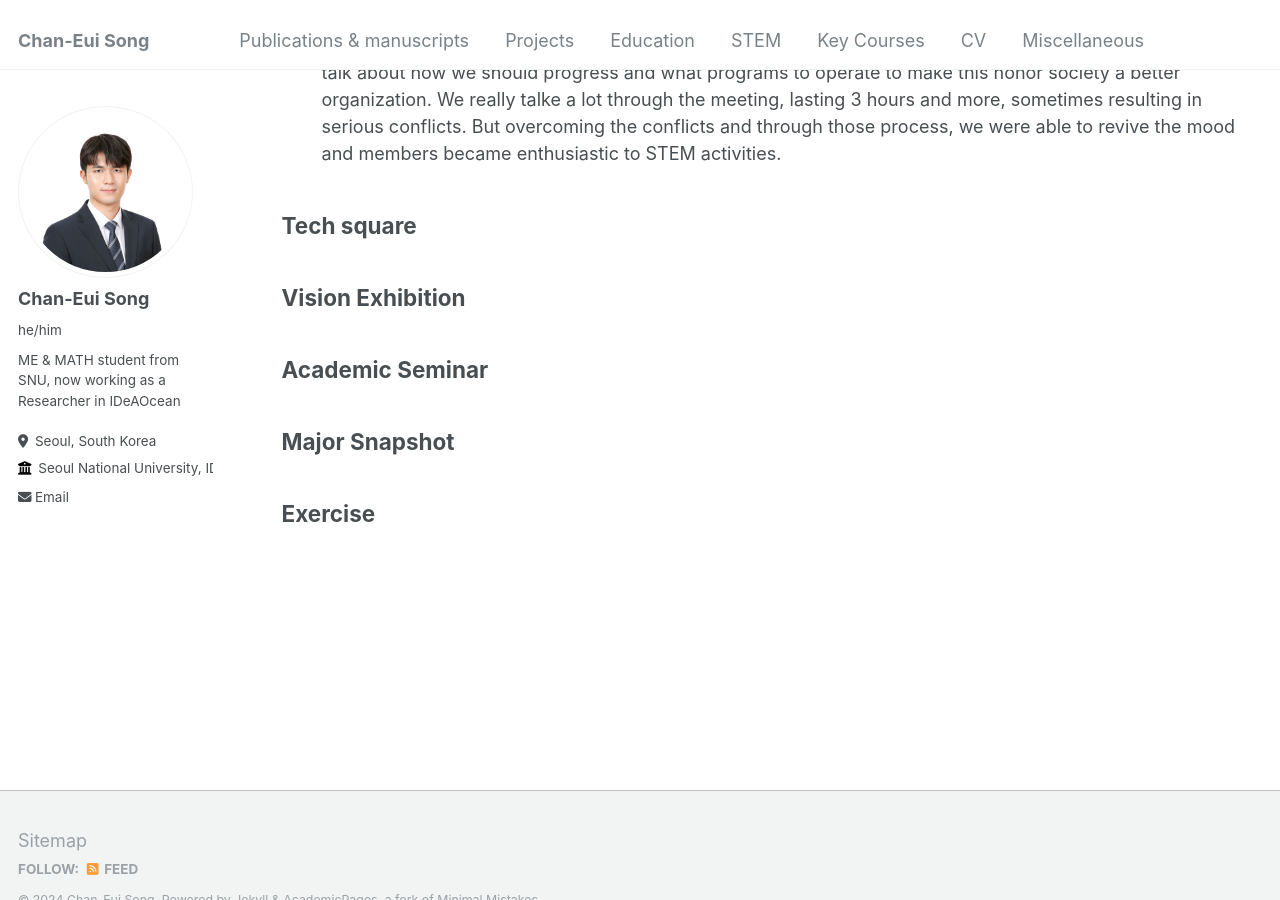
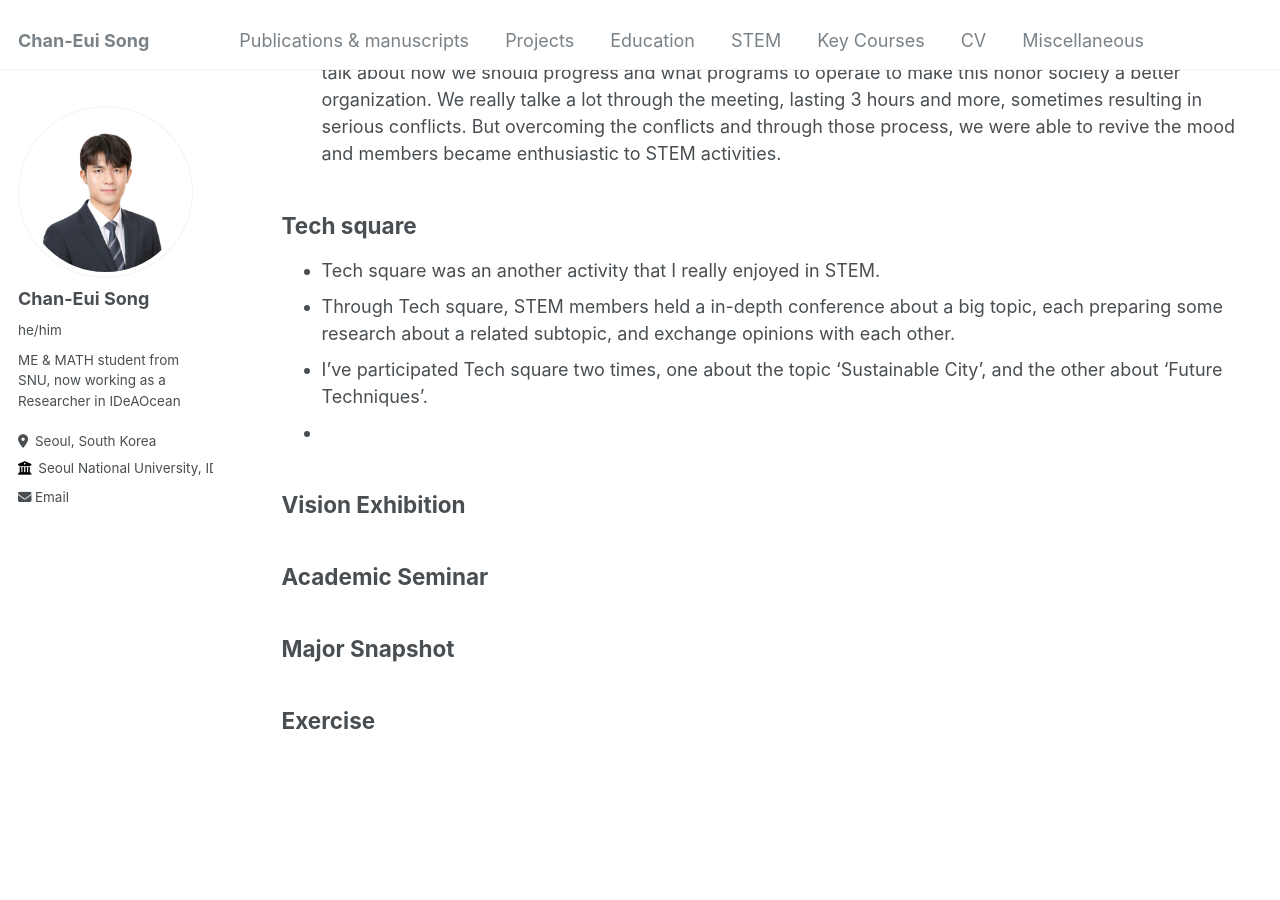
Before and after one commit to cksdml1014/chanisong, a Jekyll site: the page built from _pages/STEM.md, in a window 1280 px wide and 900 px high, scrolled down 3213 px. Built offline with Jekyll 4.4.1, drawn with Linux system fonts in a browser that asks for light colours.

Commit message:
Update STEM.md

```diff
--- a/_pages/STEM.md
+++ b/_pages/STEM.md
@@ -60,6 +60,11 @@ men and sophomores (Feb 2024).
 
 ## Tech square
 
+- Tech square was an another activity that I really enjoyed in STEM.
+- Through Tech square, STEM members held a in-depth conference about a big topic, each preparing some research about a related subtopic, and exchange opinions with each other.
+- I've participated Tech square two times, one about the topic 'Sustainable City', and the other about 'Future Techniques'.
+-
+
 ## Vision Exhibition
 
 ## Academic Seminar
```
